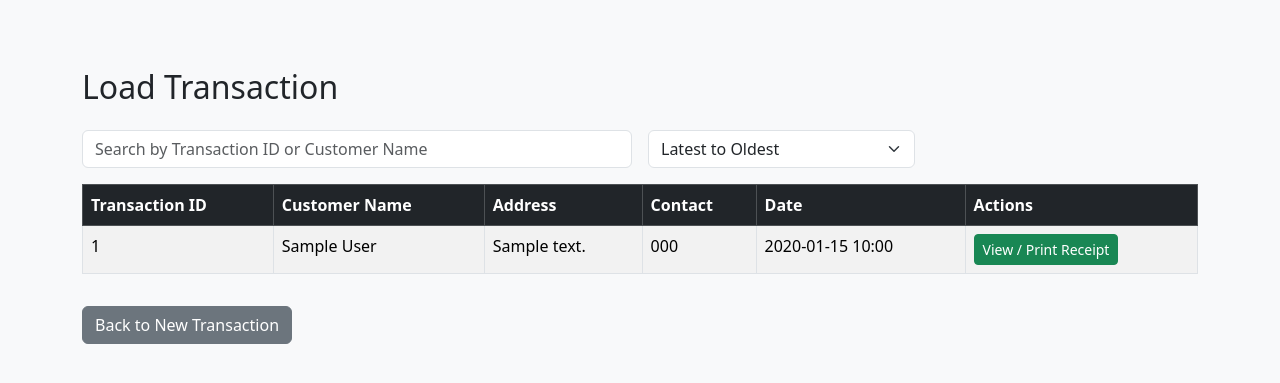
After one commit to PauloMio/Inventory_and_Billing_system, a PHP site: page /tabs/billing/load_transaction.php in a window 1280 px wide. The commit adds this page. Shown: the top 383 px of the page. Run offline with PHP 8.4, Linux system fonts and the light colour scheme; tables that the repository leaves empty hold one stand-in row (values such as "Sample post").

Commit message:
added Billing history

```diff
--- a/tabs/billing/billing.php
+++ b/tabs/billing/billing.php
@@ -95,6 +95,8 @@ while (in_array($transaction_ID, $existing_ids)) {
 
         <div class="text-end">
             <button class="btn btn-primary px-4" name="save_transaction">Save Transaction</button>
+            <a href="load_transaction.php" class="btn btn-info ms-2">Load Previous Transaction</a>
+
         </div>
 
         <!-- Hidden JSON field for products -->
--- /dev/null
+++ b/tabs/billing/load_transaction.php
@@ -0,0 +1,84 @@
+<?php
+include '../../database/db_connect.php';
+?>
+
+<!DOCTYPE html>
+<html lang="en">
+<head>
+<meta charset="UTF-8">
+<meta name="viewport" content="width=device-width, initial-scale=1.0">
+<title>Load Transaction</title>
+<link href="https://cdn.jsdelivr.net/npm/bootstrap@5.3.2/dist/css/bootstrap.min.css" rel="stylesheet">
+<style>
+body { padding: 20px; }
+</style>
+</head>
+<body class="bg-light">
+
+<div class="container mt-5">
+    <h2 class="mb-4">Load Transaction</h2>
+
+    <!-- Search and Sort -->
+    <div class="row mb-3 g-3">
+        <div class="col-md-6">
+            <input type="text" id="searchBox" class="form-control" placeholder="Search by Transaction ID or Customer Name">
+        </div>
+        <div class="col-md-3">
+            <select id="sortOrder" class="form-select">
+                <option value="DESC" selected>Latest to Oldest</option>
+                <option value="ASC">Oldest to Latest</option>
+            </select>
+        </div>
+    </div>
+
+    <!-- Transactions Table -->
+    <div class="table-responsive">
+        <table class="table table-bordered table-striped">
+            <thead class="table-dark">
+                <tr>
+                    <th>Transaction ID</th>
+                    <th>Customer Name</th>
+                    <th>Address</th>
+                    <th>Contact</th>
+                    <th>Date</th>
+                    <th>Actions</th>
+                </tr>
+            </thead>
+            <tbody id="transactionTableBody">
+                <!-- Table rows will be loaded here dynamically -->
+            </tbody>
+        </table>
+    </div>
+
+    <a href="billing.php" class="btn btn-secondary mt-3">Back to New Transaction</a>
+</div>
+
+<script>
+document.addEventListener('DOMContentLoaded', function() {
+    const searchBox = document.getElementById('searchBox');
+    const sortOrder = document.getElementById('sortOrder');
+    const tableBody = document.getElementById('transactionTableBody');
+
+    async function fetchTransactions() {
+        const query = searchBox.value.trim();
+        const sort = sortOrder.value;
+
+        const params = new URLSearchParams();
+        if(query !== '') params.append('search', query);
+        params.append('sort', sort);
+
+        const response = await fetch('load_transaction_data.php?' + params.toString());
+        const html = await response.text();
+        tableBody.innerHTML = html;
+    }
+
+    searchBox.addEventListener('input', fetchTransactions);
+    sortOrder.addEventListener('change', fetchTransactions);
+
+    // Initial load of all transactions
+    fetchTransactions();
+});
+</script>
+
+</body>
+</html>
--- /dev/null
+++ b/tabs/billing/load_transaction_data.php
@@ -0,0 +1,44 @@
+<?php
+include '../../database/db_connect.php';
+
+$searchQuery = isset($_GET['search']) ? trim($_GET['search']) : '';
+$sortOrder = isset($_GET['sort']) && in_array($_GET['sort'], ['ASC','DESC']) ? $_GET['sort'] : 'DESC';
+
+// Build query
+$sql = "SELECT * FROM customer_info WHERE 1";
+$params = [];
+$types = "";
+
+if ($searchQuery !== '') {
+    $sql .= " AND (transaction_ID LIKE ? OR name LIKE ?)";
+    $likeQuery = "%$searchQuery%";
+    $params = [$likeQuery, $likeQuery];
+    $types = "ss";
+}
+
+$sql .= " ORDER BY created_at $sortOrder";
+
+$stmt = $conn->prepare($sql);
+if (!empty($params)) {
+    $stmt->bind_param($types, ...$params);
+}
+$stmt->execute();
+$result = $stmt->get_result();
+
+if ($result->num_rows > 0) {
+    while($row = $result->fetch_assoc()) {
+        echo '<tr>
+            <td>'.htmlspecialchars($row['transaction_ID']).'</td>
+            <td>'.htmlspecialchars($row['name']).'</td>
+            <td>'.htmlspecialchars($row['address']).'</td>
+            <td>'.htmlspecialchars($row['cp_number']).'</td>
+            <td>'.date("Y-m-d H:i", strtotime($row['created_at'])).'</td>
+            <td>
+                <a href="receipt.php?transaction_ID='.htmlspecialchars($row['transaction_ID']).'" class="btn btn-success btn-sm">View / Print Receipt</a>
+            </td>
+        </tr>';
+    }
+} else {
+    echo '<tr><td colspan="6" class="text-center">No transactions found.</td></tr>';
+}
+?>
--- a/tabs/billing/receipt.php
+++ b/tabs/billing/receipt.php
@@ -89,6 +89,7 @@ body { padding: 20px; }
         <p>Thank you for your purchase!</p>
         <button onclick="window.print();" class="btn btn-primary no-print">Print Receipt</button>
         <a href="billing.php" class="btn btn-success no-print">New Transaction</a>
+        <a href="load_transaction.php" class="btn btn-info no-print">Load Previous Transaction</a>
     </div>
 </div>
 
```
